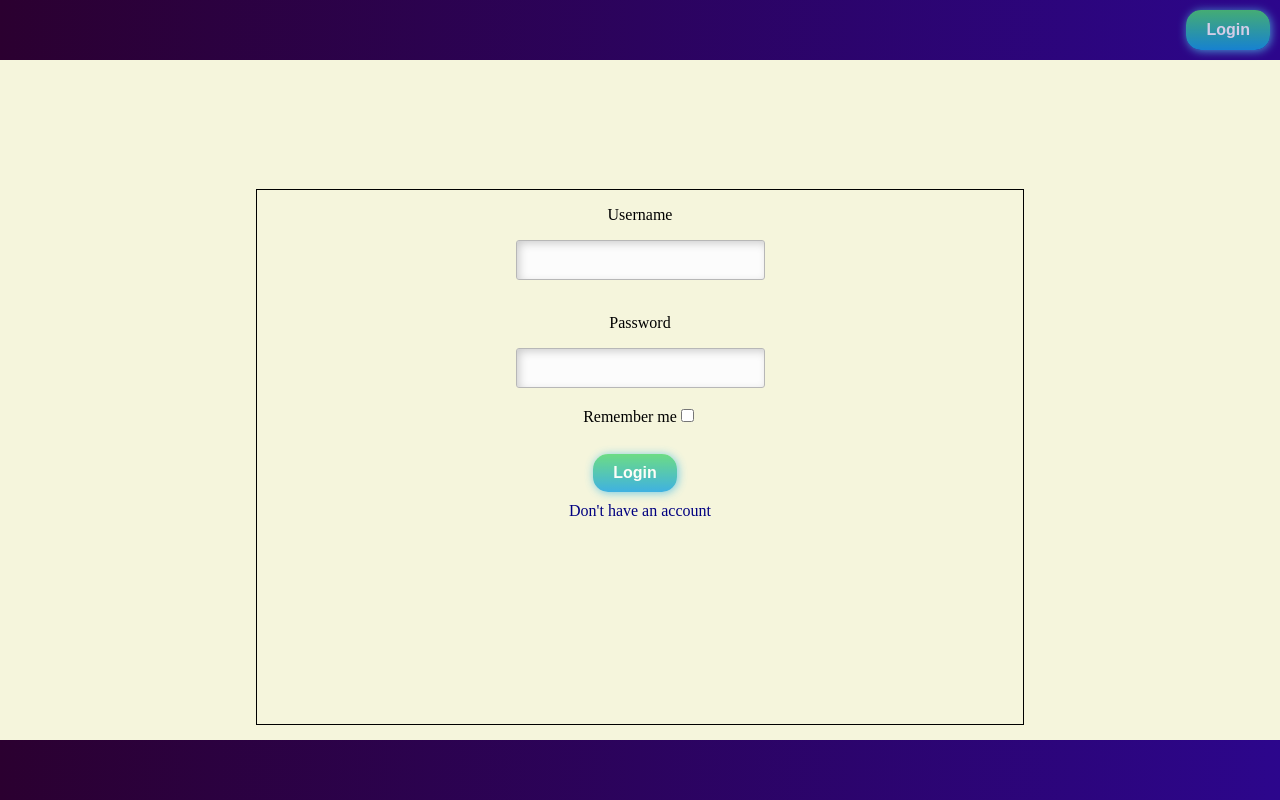
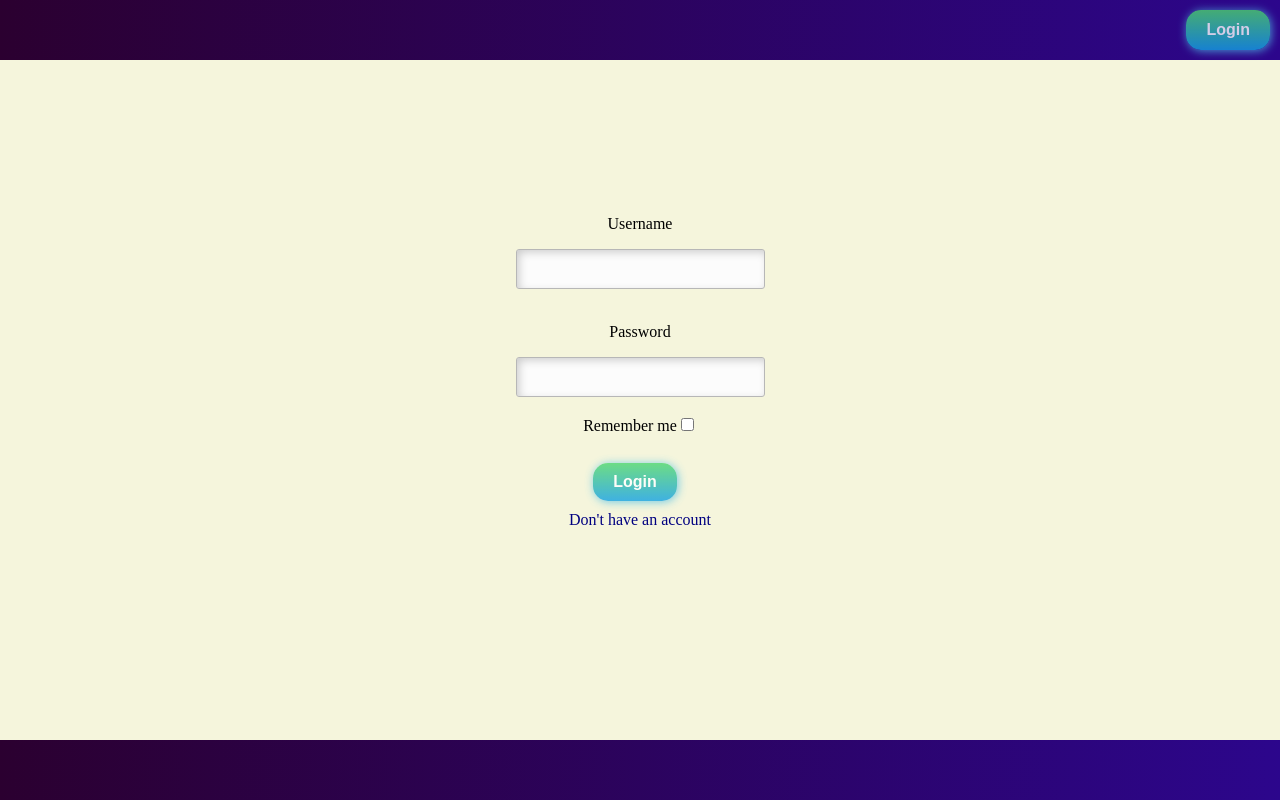
Before and after one commit to Anno008/online-store, a React app in the folder Frontend-React/: page /auth in a window 1280 px wide. Built offline with nearby package versions, Linux system fonts and the light colour scheme.

Commit message:
Updated app css

```diff
--- a/Frontend-React/src/css/app.css
+++ b/Frontend-React/src/css/app.css
@@ -3,6 +3,7 @@ body {
   margin: 0;
   padding: 0;
   height: 100%;
+  overflow: hidden;
 }
 
 .app {
@@ -39,8 +40,9 @@ body {
 
 .main {
   grid-area: main;
-  border: 1px solid black;
   text-align: center;
+  padding: 10px;
+  overflow: auto;
 }
 
 .footer {
@@ -51,3 +53,24 @@ body {
     rgba(44, 6, 140, 1) 100%
   );
 }
+
+::-webkit-scrollbar {
+  width: 12px;
+}
+
+::-webkit-scrollbar-track {
+  box-shadow: inset 0 0 6px rgba(0,0,0,0.3);
+  -webkit-box-shadow: inset 0 0 6px rgba(0,0,0,0.3);
+  border-radius: 10px;
+}
+
+::-webkit-scrollbar-thumb {
+  box-shadow: inset 0 0 6px rgba(0,0,0,0.5);
+  background: linear-gradient(
+    91deg,
+    rgba(43, 0, 48, 0.2) 0%,
+    rgba(44, 6, 140, 0.7) 100%
+  );
+  -webkit-box-shadow: inset 0 0 6px rgba(0,0,0,0.5);
+  border-radius: 10px;
+}
```
